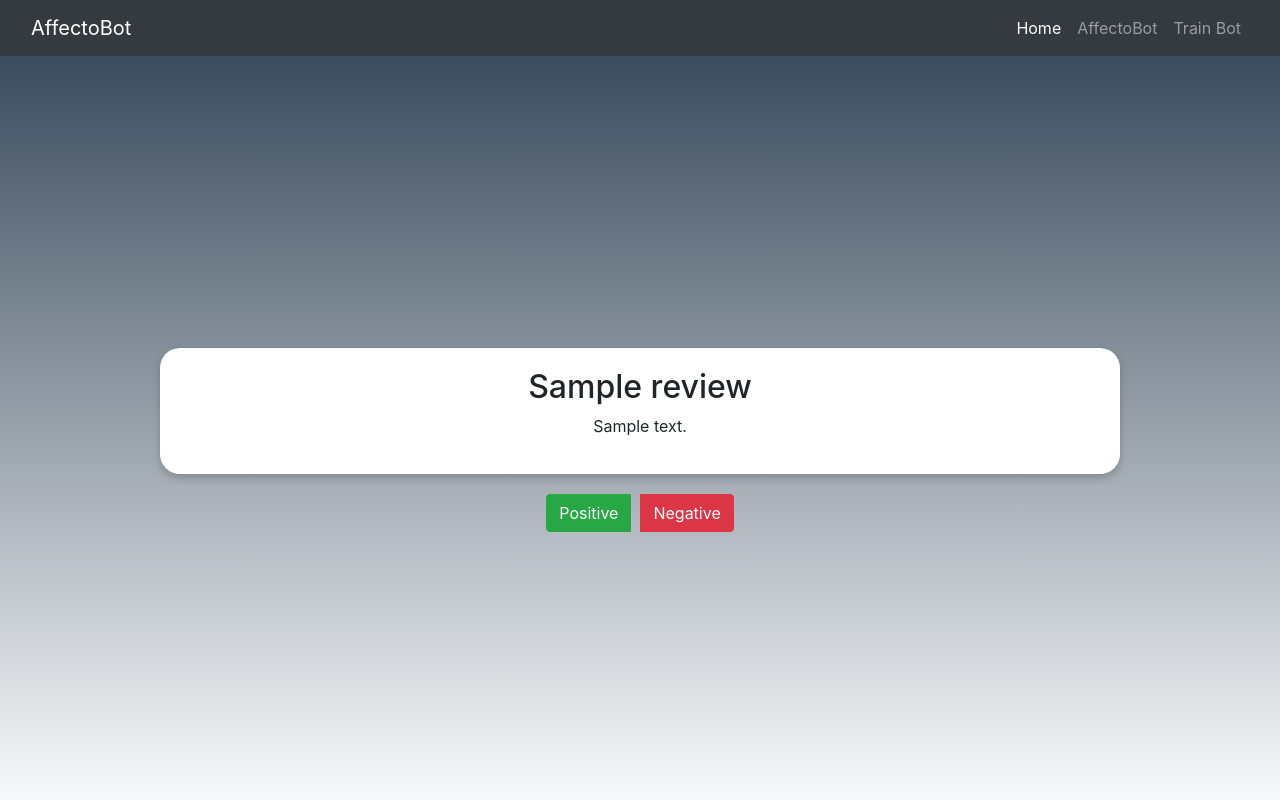
After one commit to GrishaVan/SentimentAnalysisWeb, a Flask app: template src/templates/train.html in a window 1280 px wide. The commit adds this page. Run offline with Flask 3, Linux system fonts and the light colour scheme; the template is opened without the code that fills it: most values are stand-ins (such as "Sample title", 1, 10 or a date in 2020); parts of the project's set-up code (start-up, migrations or seed data) failed here and were passed over; some libraries are stand-ins or nearby versions.

Commit message:
Training Data

```diff
--- a/src/main.py
+++ b/src/main.py
@@ -6,6 +6,7 @@ import tensorflow as tf
 import os
 from flask_cors import CORS
 from firebase import *
+import random
 
 model = tf.keras.models.load_model("./Models/CNN/cnn_150")
 
@@ -61,6 +62,24 @@ def feedback():
 
     return redirect(url_for('affectobot'))
 
+@app.route('/train', methods=['GET', 'POST'])
+def train():
+    if request.method == 'POST':
+        review_id = request.form['review_id']
+        sentiment = request.form['sentiment']
+        data = get_review_data(review_id)
+        delete_review(review_id)
+        insert_analysis(data["review"], sentiment)
+        return redirect(url_for('train'))
+
+    review = get_every_review()
+    review_ids = list(review.keys())
+    random_review_id = random.choice(review_ids)
+    random_rev = review[random_review_id]
+    random_rev['id'] = random_review_id
+
+    return render_template('train.html', review=random_rev)
+
 
 
 if __name__ == '__main__':
--- /dev/null
+++ b/src/styles/train.css
@@ -0,0 +1,35 @@
+.main-container {
+    min-height: 100vh;
+    width: 100%;
+    background: linear-gradient(180deg, #2c3e50 0%, #f8f9fa 100%);
+    display: flex;
+    flex-direction: column;
+    align-items: center;
+    justify-content: center;
+    padding-top: 60px; /* Adjust the padding to account for fixed navbar */
+}
+.navbar {
+    background-color: #555;
+}
+.navbar-brand, .nav-link {
+    color: #f7f7f7;
+}
+.nav-link:hover {
+    color: #ddd;
+}
+.review-container {
+    width: 90%;
+    max-width: 960px;
+    margin: 20px auto; /* Add some margin to the top and bottom */
+    display: flex;
+    flex-direction: column;
+    align-items: center;
+    box-shadow: 0 4px 8px 0 rgba(0,0,0,0.2);
+    border-radius: 20px;
+    padding: 20px;
+    background: #fff;
+    position: relative; /* Needed for absolute positioning of the buttons */
+}
+.btn-group button {
+    margin: 0 10px; /* Space out buttons */
+}
--- a/src/templates/cover.html
+++ b/src/templates/cover.html
@@ -27,7 +27,7 @@
                         <a class="nav-link" href="{{ url_for('affectobot') }}">AffectoBot</a>
                     </li>
                     <li class="nav-item">
-                        <a class="nav-link" href="#">Train Bot</a>
+                        <a class="nav-link" href="{{ url_for('train') }}">Train Bot</a>
                     </li>
                 </ul>
             </div>
@@ -63,7 +63,7 @@
                     <div class="card-body">
                         <h5 class="card-title">Training</h5>
                         <p class="card-text">Join forces with our friendly robot in enhancing the intelligence of neural networks. As the developer, your inputs are crucial in teaching our AI to be more accurate, more intuitive. With each data point you contribute, our model learns, adapts, and grows stronger. Your expertise could be the key to the next breakthrough in AI learning. Help us refine the future of smart technology.</p>
-                        <a href="#" class="btn btn-dark btn-gradient">Contribute to Improvement</a>
+                        <a href="{{ url_for('train') }}" class="btn btn-dark btn-gradient">Contribute to Improvement</a>
                     </div>
                 </div>
             </div>
--- a/src/templates/index.html
+++ b/src/templates/index.html
@@ -29,7 +29,7 @@
                             <a class="nav-link" href="{{ url_for('affectobot') }}">AffectoBot</a>
                         </li>
                         <li class="nav-item">
-                            <a class="nav-link" href="#">Train Bot</a>
+                            <a class="nav-link" href="{{ url_for('train') }}">Train Bot</a>
                         </li>
                     </ul>
                 </div>
--- /dev/null
+++ b/src/templates/train.html
@@ -0,0 +1,61 @@
+<!DOCTYPE html>
+<html>
+    <head>
+        <meta charset="UTF-8">
+        <meta name="viewport" content="width=device-width, initial-scale=1.0">
+        <title>Train AffectoBot</title>
+        <!-- Bootstrap CSS -->
+        <link href="https://stackpath.bootstrapcdn.com/bootstrap/4.5.2/css/bootstrap.min.css" rel="stylesheet">
+        <!-- Custom CSS -->
+        <link rel="stylesheet" href="{{ url_for('static', filename='train.css') }}">
+    </head>
+    <body>
+        <div class="main-container"> <!-- Main container for the entire body content -->
+
+            <nav class="navbar navbar-expand-lg fixed-top navbar-dark bg-dark">
+                <div class="container-fluid">
+                    <a class="navbar-brand" href="{{ url_for('index') }}">AffectoBot</a>
+                    <div class="navbar-spacer"></div>
+                    <button class="navbar-toggler" type="button" data-toggle="collapse" data-target="#navbarSupportedContent" aria-controls="navbarSupportedContent" aria-expanded="false" aria-label="Toggle navigation">
+                        <span class="navbar-toggler-icon"></span>
+                    </button>
+                    <div class="collapse navbar-collapse" id="navbarSupportedContent">
+                        <ul class="navbar-nav ml-auto">
+                            <li class="nav-item active">
+                                <a class="nav-link" href="{{ url_for('index') }}">Home</a>
+                            </li>
+                            <li class="nav-item">
+                                <a class="nav-link" href="{{ url_for('affectobot') }}">AffectoBot</a>
+                            </li>
+                            <li class="nav-item">
+                                <a class="nav-link" href="#">Train Bot</a>
+                            </li>
+                        </ul>
+                    </div>
+                </div>
+            </nav>
+
+
+            <div class="review-container">
+                <h2 id="movie-title">{{ review.title }}</h2>
+                <p id="movie-review">{{ review.review }}</p>
+            </div>
+
+            <div class="btn-container">
+                <form action="{{ url_for('train') }}" method="post">
+                    <input type="hidden" name="review_id" value="{{ review.id }}">
+                    <div class="btn-group">
+                        <button type="submit" name="sentiment" value="positive" class="btn btn-success">Positive</button>
+                        <button type="submit" name="sentiment" value="negative" class="btn btn-danger">Negative</button>
+                    </div>
+                </form>
+            </div>
+
+
+        </div>
+
+        <script src="https://code.jquery.com/jquery-3.5.1.slim.min.js"></script>
+        <script src="https://cdn.jsdelivr.net/npm/@popperjs/core@2.5.2/dist/umd/popper.min.js"></script>
+        <script src="https://stackpath.bootstrapcdn.com/bootstrap/4.5.2/js/bootstrap.min.js"></script>
+    </body>
+</html>
```
Also changed, not shown: src/firebase.py (+48 -0 lines), src/tmd.py (added, +67 -0 lines).
